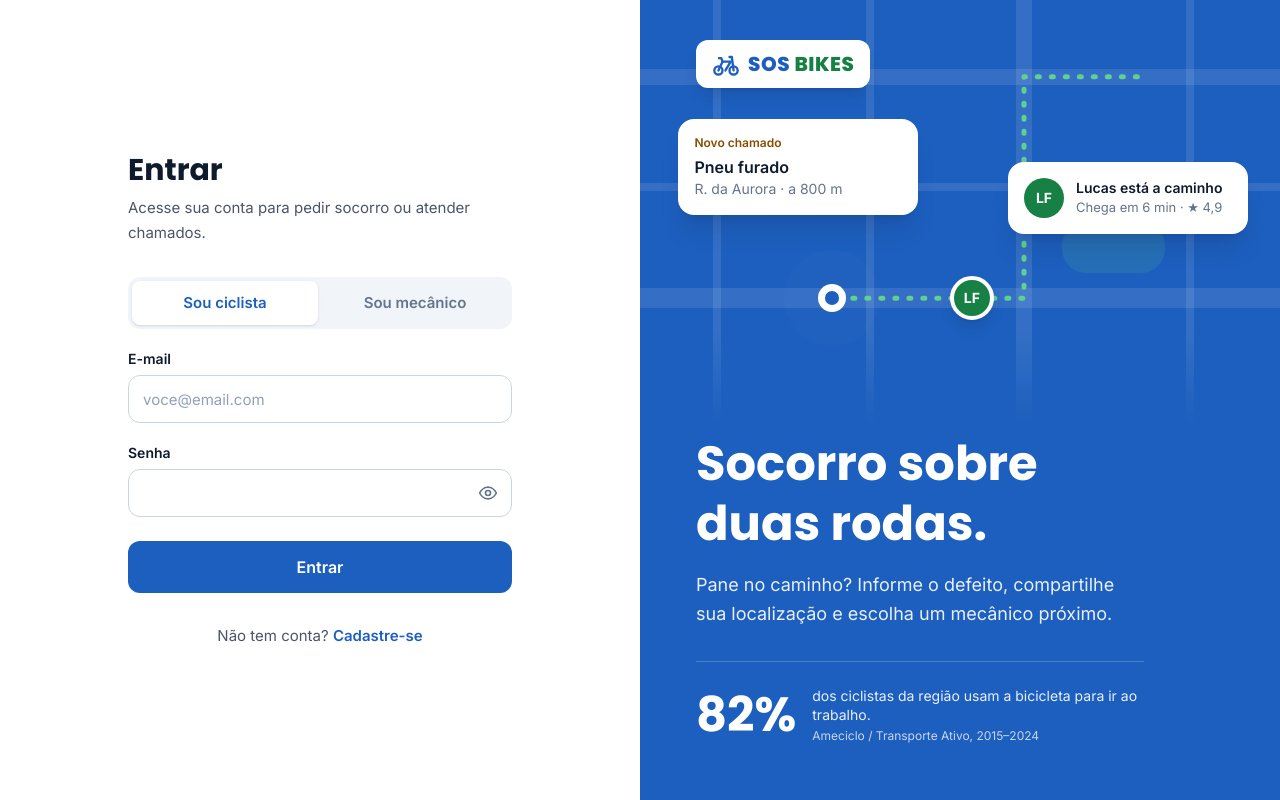
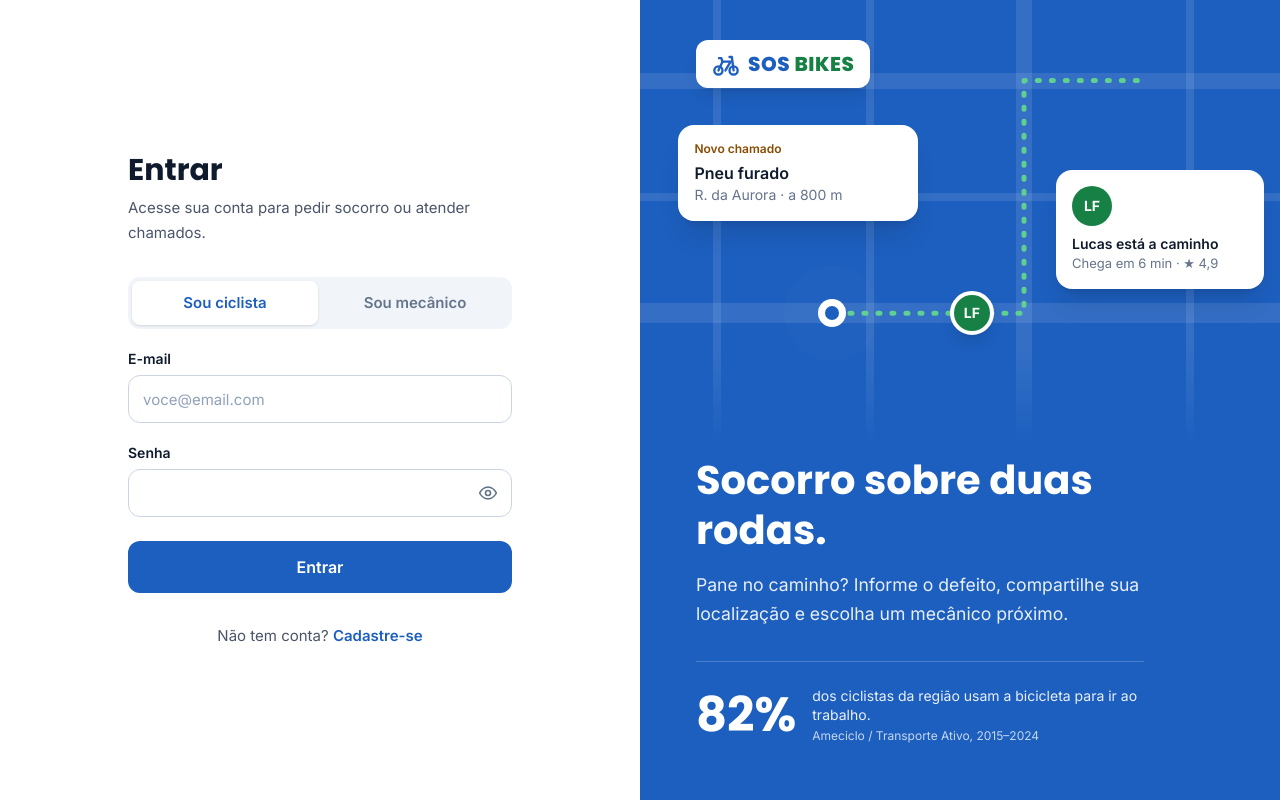
Before and after one commit to 19041507/SOS-BIKES, a Next.js app: page / in a window 1280 px wide. Built offline with nearby package versions, Linux system fonts and the light colour scheme; no server answers.

Commit message:
fix: consolidar responsividade do painel de autenticacao

```diff
--- a/src/app/_components/BrandPanel.tsx
+++ b/src/app/_components/BrandPanel.tsx
@@ -19,7 +19,7 @@ const VERTICAL_STREETS = [
 
 export function BrandPanel() {
   return (
-    <aside className="brand-panel order-first flex h-60 flex-col bg-brand text-white sm:h-72 lg:order-last lg:h-auto">
+    <aside className="brand-panel order-first flex flex-col bg-brand text-white lg:order-last">
       <div
         className="brand-map relative flex-1 overflow-hidden lg:basis-[52dvh] lg:min-h-[clamp(240px,48dvh,420px)]"
         style={{ maskImage: "linear-gradient(to bottom, black 78%, transparent)" }}
--- a/src/app/globals.css
+++ b/src/app/globals.css
@@ -28,6 +28,91 @@
 body {
   background: var(--color-surface);
   color: var(--color-ink);
+}
+
+/* Painel compartilhado por login e cadastro: alturas e ajustes responsivos. */
+.brand-panel {
+  height: 15rem;
+}
+
+@media (width < 400px) {
+  .brand-arrival {
+    display: none;
+  }
+}
+
+/* Mantém o cartão entre a logo e a rota, à esquerda do trecho vertical. */
+@media (min-width: 400px) and (max-width: 627px) {
+  .brand-arrival {
+    top: 34%;
+    right: auto;
+    left: 4%;
+  }
+}
+
+@media (min-width: 640px) {
+  .brand-panel {
+    height: 18rem;
+  }
+}
+
+@media (min-width: 1024px) {
+  /* Preenche a tela e acompanha o formulário quando o conteúdo é mais alto. */
+  .brand-panel {
+    align-self: stretch;
+    height: auto;
+    min-height: 100dvh;
+  }
+
+  .brand-arrival {
+    right: 1rem;
+    left: calc(60% + 2rem);
+    width: auto;
+    flex-direction: column;
+    align-items: flex-start;
+    gap: 0.5rem;
+  }
+
+  .brand-copy h2 {
+    font-size: clamp(1.75rem, 5dvh, 3rem);
+  }
+
+  .brand-copy > p {
+    margin-top: clamp(0.5rem, 2dvh, 1rem);
+    font-size: clamp(0.875rem, 2.2dvh, 1.125rem);
+  }
+}
+
+@media (min-width: 1024px) and (max-height: 650px) {
+  .auth-form-panel {
+    padding-top: clamp(0.5rem, 2dvh, 1rem);
+    padding-bottom: clamp(0.5rem, 2dvh, 1rem);
+  }
+
+  .auth-form-content {
+    gap: clamp(0.5rem, 2dvh, 1rem);
+  }
+
+  .auth-form-content > form {
+    gap: clamp(0.75rem, 2dvh, 1rem);
+  }
+
+  .brand-call,
+  .brand-stat {
+    display: none;
+  }
+
+  .brand-copy {
+    padding-bottom: 1.5rem;
+  }
+}
+
+@media (min-width: 1536px) {
+  .brand-arrival {
+    flex-direction: row;
+    align-items: center;
+    gap: 0.75rem;
+  }
 }
 
 .route-animated {
```
